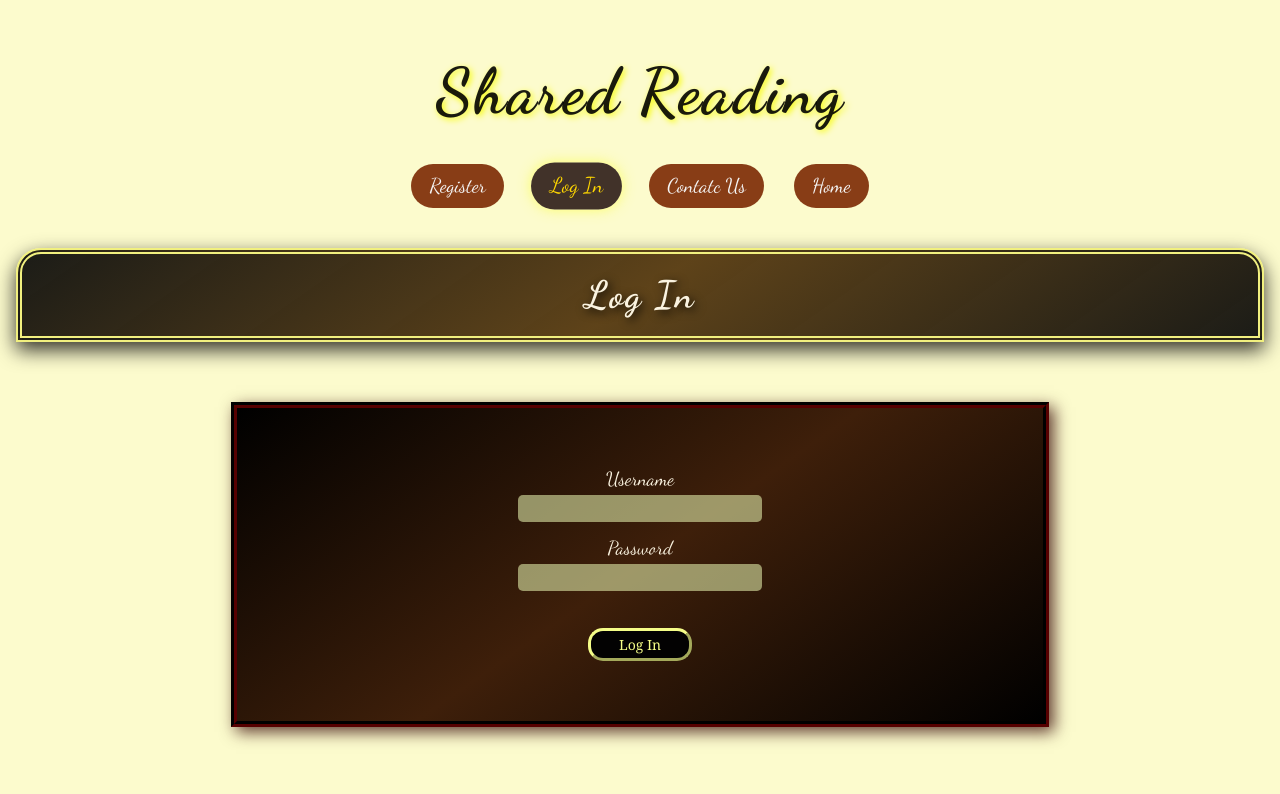
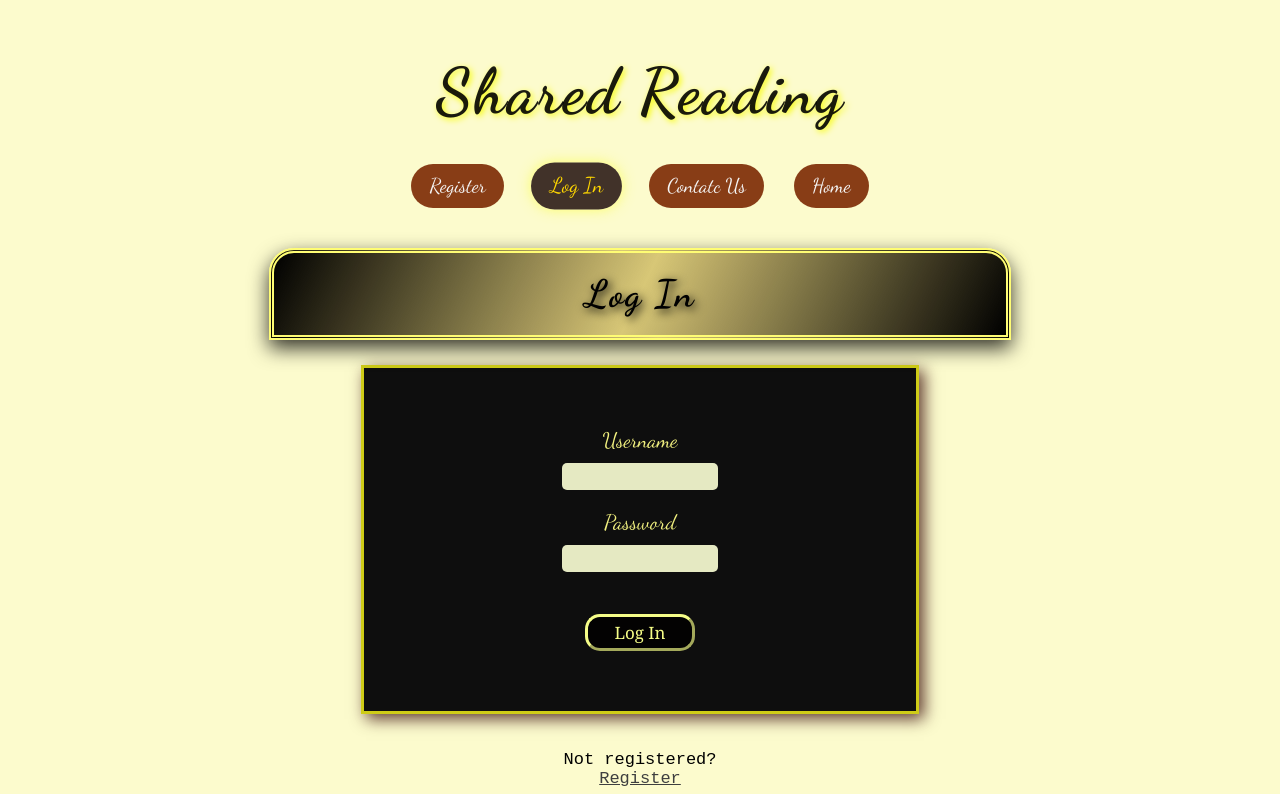
Before and after one commit to JuanDiegoCC02/books-exchange, a React (Vite) app: page /login in a window 1280 px wide. Shown: the top 794 px of the page. Built offline with nearby package versions, Linux system fonts and the light colour scheme; data requests are answered from the project's data file; a web font is replaced by a local one.

Commit message:
Updating newStyles LogIn / newConfigurations backend package.json

```diff
--- a/package.json
+++ b/package.json
@@ -5,6 +5,7 @@
   "type": "module",
   "scripts": {
     "dev": "vite",
+    "backend": "json-server db.json",
     "build": "vite build",
     "lint": "eslint .",
     "preview": "vite preview"
--- a/src/Components/FormLogIn.jsx
+++ b/src/Components/FormLogIn.jsx
@@ -67,13 +67,13 @@ function FormLogIn() {
     </div>
     <div className='FormContainerLogIn'>
         <div className='inpLogIn'>
-            <label htmlFor="">Username</label><br />
-            <input className='inputText' value={Username} onChange={usrname} type="text" />
+            <label className='lbLogIn' htmlFor="">Username</label><br />
+            <input className='inputLogIn' value={Username} onChange={usrname} type="text" />
         </div>
 
         <div className='inpLogIn'>
-            <label htmlFor="">Password</label><br />
-            <input className='inputText' value={Password} onChange={password} type="password" name=""/>
+            <label className='lbLogIn' htmlFor="">Password</label><br />
+            <input className='inputLogIn' value={Password} onChange={password} type="password" name=""/>
         </div><br />
 
         <div>
--- a/src/Styles/StyleFormLogIn.css
+++ b/src/Styles/StyleFormLogIn.css
@@ -5,30 +5,29 @@
 
 }
 .TituloLogIn {
-  width: 95%;
+  width: 55%;
   text-align: center;
   font-size: 38px;
-  border: 6px, #f1f07f;
+  border: 5px, #fffd74;
   font-weight: bold;
-  color: #FAF3E0;
+  color: #000000;
   padding: 18px;
-  background: linear-gradient(145deg, #000000e3 0%, #4e3008e8 50%, #000000e3 100%);
+  background: linear-gradient(115deg, #000000 0%, #aa840870 50%, #000000 100%);
   border-style:  double;
   border-radius: 25px 25px 0 0;
   letter-spacing: 2px;
-  text-shadow: 3px 3px 10px rgba(0, 0, 0, 0.9);
+  text-shadow: 3px 3px 10px rgb(0, 0, 0);
   box-shadow:  0px 8px 20px rgba(0,0,0,0.8);
 }
 .FormContainerLogIn{
-    width: 55%;
+    width: 35%;
     font-size: 19px;
-    color: #FAF3E0;
-    border-style: groove;
-    margin: 35px auto;
+    border-style: solid;
+    margin: 0 auto;
     padding: 55px;
-    border-width: 6px;
-    border-color: #020000;
-    background: linear-gradient(145deg, #000000 0%, #3e1f0a 50%, #000000 100%);
+    border-width: 3px;
+    border-color: #cfcc17;
+    background: #0e0e0e;
     justify-content: center;
     box-shadow: 5px 5px 15px rgba(49, 1, 1, 0.774);
 
@@ -39,9 +38,24 @@
     align-items: center;
     padding: 5px;
 }
+.lbLogIn{
+    color: #f1f07f;
+    font-size: 21px;
+}
+
+.inputLogIn{
+  background-color: #fbffd5e8;
+    border: rgb(0, 0, 0);
+    border-radius: 5px;
+    color: black;
+    height: 25px;
+    width: 35%;
+    text-align: center;
+    margin: 10px;
+}
 .BTNLogIn{
      font-family: Georgia, 'Times New Roman', Times, serif;
-    font-size: 14px;
+    font-size: 17px;
     color: #f7ff88;
     background-color: rgb(3, 2, 2);
     border-color: rgb(245, 253, 136);
@@ -53,12 +67,12 @@
     flex-wrap: wrap;                /* Wrap: ayuda al ajuste de elementos en múltiples líneas */
     justify-content: center;
     align-items: center;                            /* verticalmente */
-    width: 15%;                        /* Hace que se ajuste al ancho de la pantalla */
+    width: 25%;                        /* Hace que se ajuste al ancho de la pantalla */
                       /* Hace que se ajuste al ancho de la pantalla */
 
 }
 .BTNLogIn:hover{
-     color: rgba(255, 253, 124, 0.897);
+     color: rgba(251, 255, 0, 0.897);
     border-color: rgb(248, 250, 135);
     background-color: rgb(48, 30, 30);
 }
@@ -66,8 +80,8 @@
 
     text-align: center;
     font-family: monospace;
-    color: rgb(102, 59, 10);
-    font-size: 14px;
+    color: rgb(0, 0, 0);
+    font-size: 17px;
 }
 .LinkRegister{
 color: rgb(62, 63, 63);
--- a/src/Styles/StyleFormReg.css
+++ b/src/Styles/StyleFormReg.css
@@ -5,18 +5,18 @@
 
 }
 .TituloRegister {
-  width: 95%;
+  width: 55%;
   text-align: center;
   font-size: 38px;
-    border: 6px, #f1f07f;
+  border: 5px, #fffd74;
   font-weight: bold;
-  color: #FAF3E0;
+  color: #000000;
   padding: 18px;
-   background: linear-gradient(145deg, #000000e3 0%, #4e3008e8 50%, #000000e3 100%);
+  background: linear-gradient(115deg, #000000 0%, #aa840870 50%, #000000 100%);
   border-style:  double;
   border-radius: 25px 25px 0 0;
   letter-spacing: 2px;
-  text-shadow: 3px 3px 10px rgba(0, 0, 0, 0.9);
+  text-shadow: 3px 3px 10px rgb(0, 0, 0);
   box-shadow:  0px 8px 20px rgba(0,0,0,0.8);
 }
 
```
